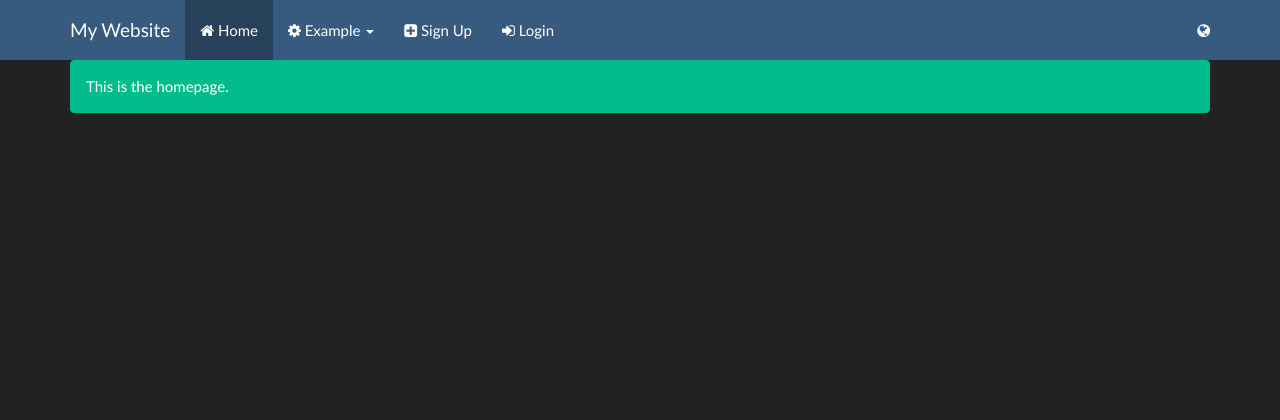
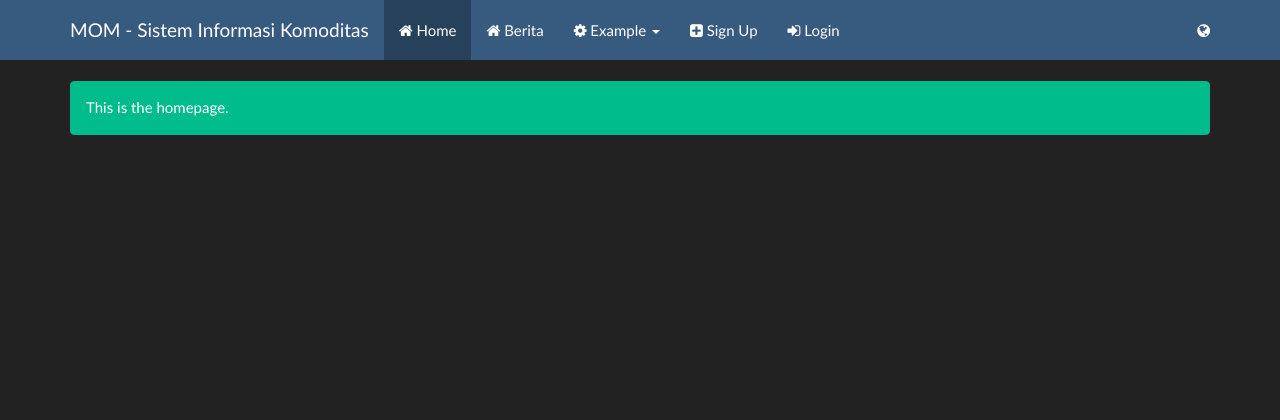
Before and after one commit to januarfonti/komoditas, a CodeIgniter app: page / in a window 1280 px wide. Shown: the top 420 px of the page. Run offline with CodeIgniter, Linux system fonts and the light colour scheme.

Commit message:
fix admin page

```diff
--- a/applications/backend/controllers/berita.php
+++ b/applications/backend/controllers/berita.php
@@ -8,6 +8,9 @@ class Berita extends MY_Controller {
 		$this->load->helper('crud');
 		$crud = generate_crud('tb_berita');
 		$crud->set_subject('Berita');
+		$user_array = get_user();
+		$fullname    = $user_array['full_name'];
+		$crud->field_type('user', 'hidden', $fullname);
 		$this->mTitle = "Data Berita";
 		$this->mViewFile = '_partial/crud';
 		$this->mViewData['crud_data'] = $crud->render();
--- a/applications/frontend/config/menu.php
+++ b/applications/frontend/config/menu.php
@@ -15,6 +15,13 @@ $config['menu'] = array(
 		'url'       => site_url(),
 		'icon'      => 'fa fa-home'
 	),
+
+	'berita' => array(
+		'name'      => lang('berita'),
+		'url'       => site_url('berita'),
+		'icon'      => 'fa fa-home'
+	),
+
 
 	// Example to add sections with subpages
 	'example' => array(
--- a/applications/frontend/language/en/general_lang.php
+++ b/applications/frontend/language/en/general_lang.php
@@ -1,10 +1,11 @@
 <?php
 
-	$lang['website_name'] = "My Website";
+	$lang['website_name'] = "MOM - Sistem Informasi Komoditas";
 	$lang['website_copyright'] = "&copy; 2015 All rights reserved.";
 
 	// Menu
 	$lang['home'] = "Home";
+	$lang['berita'] = "Berita";
 	$lang['about_us'] = "About Us";
 	$lang['contact_us'] = "Contact Us";
 	$lang['example'] = "Example";
--- /dev/null
+++ b/applications/frontend/views/berita.php
@@ -0,0 +1,6 @@
+<?php
+foreach ($data_berita as $row)
+{
+	echo $row['judul_berita'];
+	echo $row['isi_berita'];
+}
--- a/applications/frontend/views/home.php
+++ b/applications/frontend/views/home.php
@@ -1,4 +1,4 @@
-
+<BR/>
 <div class="alert alert-success">
 	This is the homepage.
 </div>
```
Also changed, not shown: applications/frontend/controllers/berita.php (added, +16 -0 lines), applications/frontend/models/berita_model.php (added, +10 -0 lines), 1 other file.
